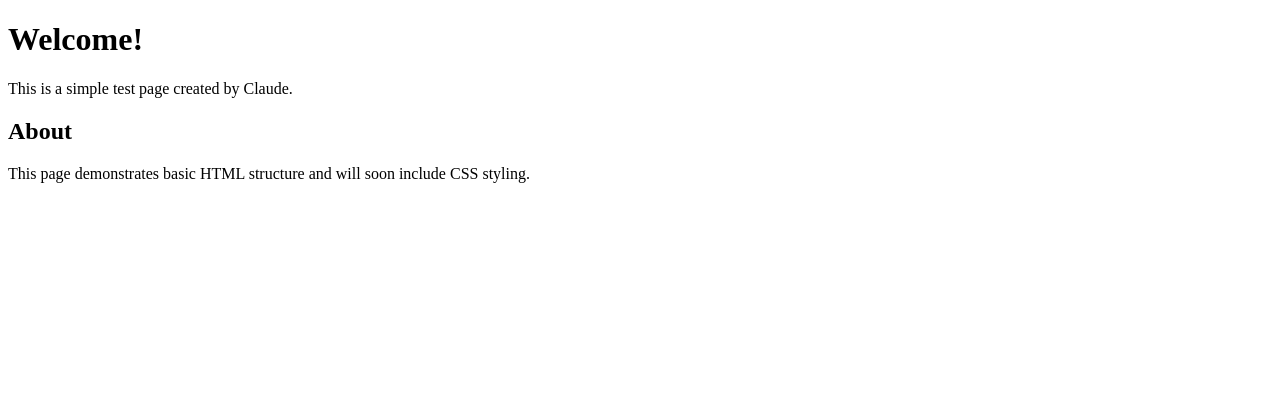
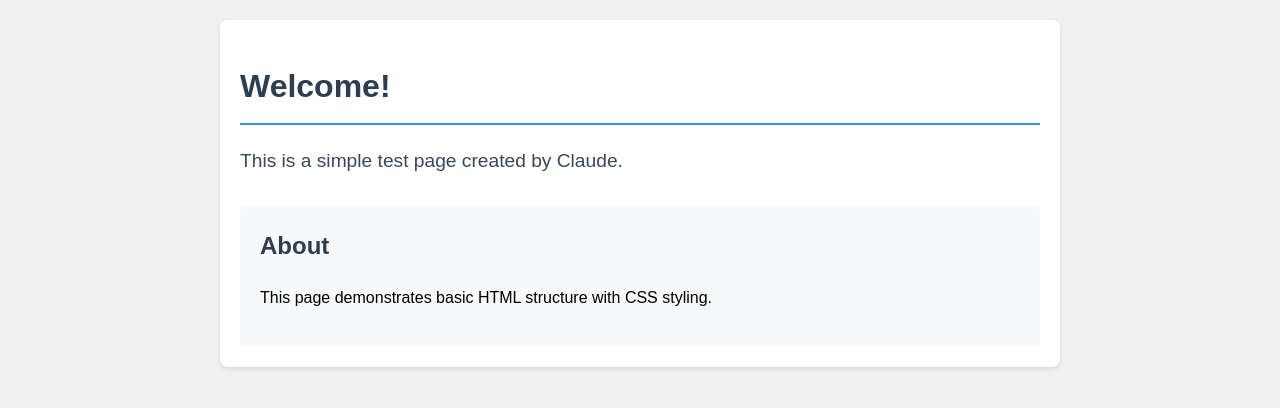
Before and after one commit to workmanl/workmanl-html-test, a plain HTML site: page index.html in a window 1280 px wide. Drawn offline with Linux system fonts and the light colour scheme.

Commit message:
Add HTML and CSS files

```diff
--- a/index.html
+++ b/index.html
@@ -4,14 +4,15 @@
     <meta charset="UTF-8">
     <meta name="viewport" content="width=device-width, initial-scale=1.0">
     <title>Welcome to My Test Page</title>
+    <link rel="stylesheet" href="styles.css">
 </head>
 <body>
-    <h1>Welcome!</h1>
-    <p>This is a simple test page created by Claude.</p>
     <div class="container">
-        <section>
+        <h1>Welcome!</h1>
+        <p class="intro">This is a simple test page created by Claude.</p>
+        <section class="about">
             <h2>About</h2>
-            <p>This page demonstrates basic HTML structure and will soon include CSS styling.</p>
+            <p>This page demonstrates basic HTML structure with CSS styling.</p>
         </section>
     </div>
 </body>
--- /dev/null
+++ b/styles.css
@@ -0,0 +1,39 @@
+body {
+    font-family: Arial, sans-serif;
+    line-height: 1.6;
+    margin: 0;
+    padding: 20px;
+    background-color: #f0f0f0;
+}
+
+.container {
+    max-width: 800px;
+    margin: 0 auto;
+    padding: 20px;
+    background-color: white;
+    border-radius: 8px;
+    box-shadow: 0 2px 4px rgba(0,0,0,0.1);
+}
+
+h1 {
+    color: #2c3e50;
+    border-bottom: 2px solid #3498db;
+    padding-bottom: 10px;
+}
+
+.intro {
+    font-size: 1.2em;
+    color: #34495e;
+}
+
+.about {
+    margin-top: 30px;
+    padding: 20px;
+    background-color: #f8f9fa;
+    border-radius: 4px;
+}
+
+h2 {
+    color: #2c3e50;
+    margin-top: 0;
+}
```
